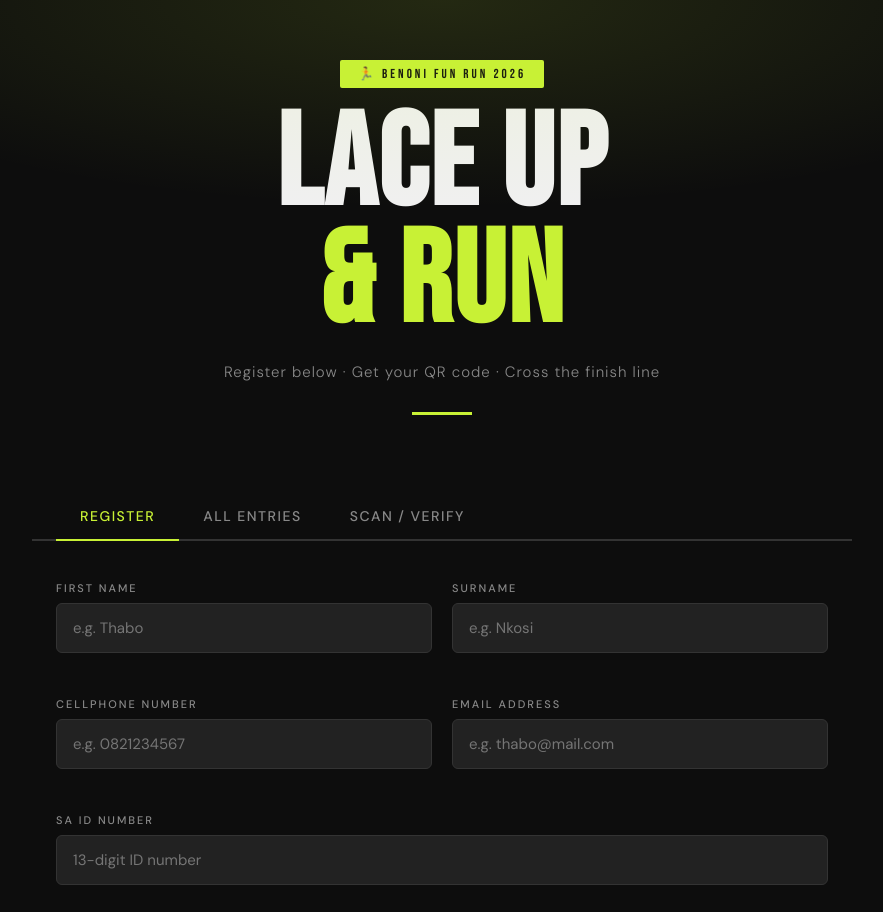
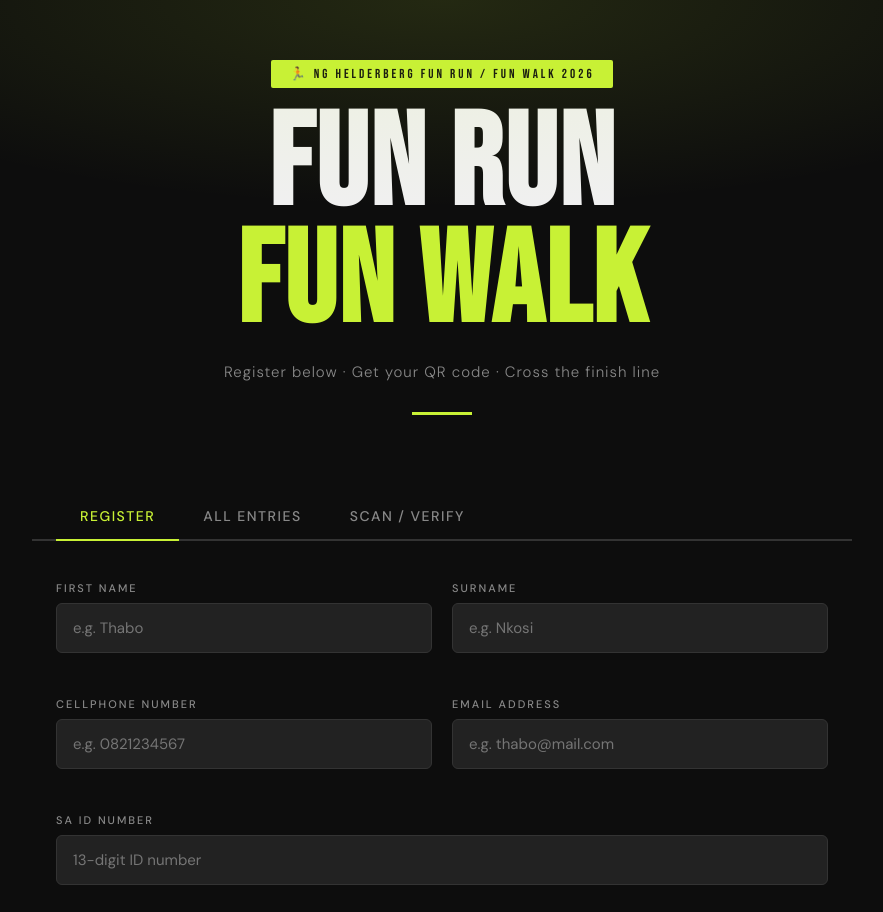
Before and after one commit to meyburghcraig-pixel/FunRun, a plain HTML site: page Index.html in a window 1280 px wide. Shown: the top 912 px of the page, without its empty margins (198-1081 px from the left). Drawn offline with nearby package versions, Linux system fonts and the light colour scheme.

Commit message:
Add files via upload

```diff
--- a/Index.html
+++ b/Index.html
@@ -137,8 +137,8 @@
 <body>
 
 <div class="hero">
-  <div class="race-number">🏃 BENONI FUN RUN 2026</div>
-  <h1>LACE UP<span>& RUN</span></h1>
+  <div class="race-number">🏃 NG HELDERBERG FUN RUN / FUN WALK 2026</div>
+  <h1>FUN RUN<span>FUN WALK</span></h1>
   <p class="hero-sub">Register below · Get your QR code · Cross the finish line</p>
   <div class="divider"></div>
 </div>
```
